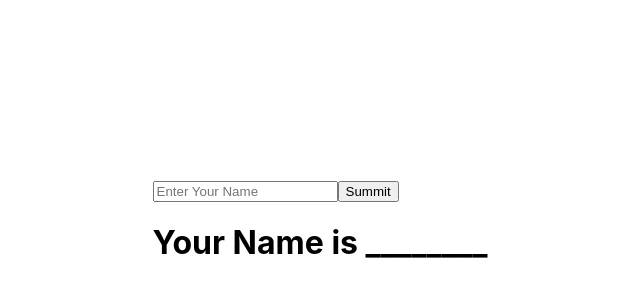
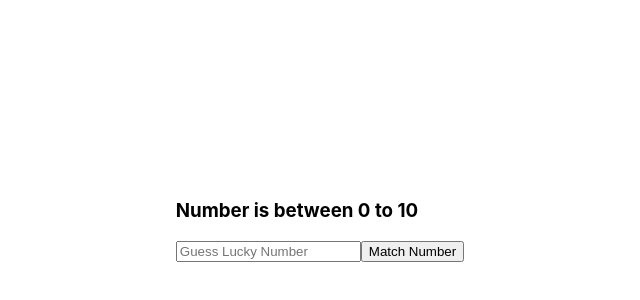
Before and after one commit to AbhayKhemnar/practice, a React (Create React App) app: page / in a window 1280 px wide. Shown: the part 120-420 px from the top of the page, without its empty margins (320-960 px from the left). Built offline with nearby package versions, Linux system fonts and the light colour scheme.

Commit message:
Created Game In OnClick Component in Onclick.js file

```diff
--- a/src/OnClick/Onclick.js
+++ b/src/OnClick/Onclick.js
@@ -3,26 +3,39 @@ import './Onclick.css'
 
 export default function OnClick(){
 
-   let [Name , setName]= useState()
-   let [UpdatedName , setUpdatedName]=useState("________")
+   let [number , setNumber]=useState()
+   let [Attempt , setAttempt] = useState(1)
+   let [LuckyNumber,setLuckyNumber]=useState(Math.round((Math.random()*10)))
 
+  console.log(LuckyNumber)
 
-   function DisplayName(){
-        setUpdatedName(Name)
+  function GetInput(e){
+        setNumber(e.target.value)
+  }
 
-   }
+  function HandleInput(){
+    if(number<0 || number>10){
+        alert("WARNING: Enter number between 0 and 10")
+        return
+    }
+   setAttempt(Attempt+1)
+      if(number==LuckyNumber){
+        alert(' CONGRATS YOU Won IN  "'+ Attempt + '"  ATTEMPT '  )
+      }else if(number<LuckyNumber){
+        alert("you Number is less than Lucky Number")
+      }else{
+        alert("You number is greater than Lucky Number")
+      }
 
-   function handleName(event){
-    setName(event.target.value)
+  }
 
-   }
 
     return(
 
         <div class ="contain">
-            <input onChange={handleName} placeholder="Enter Your Name" ></input>
-            <button onClick={DisplayName} >Summit</button>
-            <h1>Your Name is {UpdatedName}</h1>
+            <h3>Number is between  0 to 10</h3>
+            <input onChange={GetInput} placeholder="Guess Lucky Number" type="number" ></input>
+            <button onClick={HandleInput} value ="10"> Match Number </button>
         </div>
 
 
```
